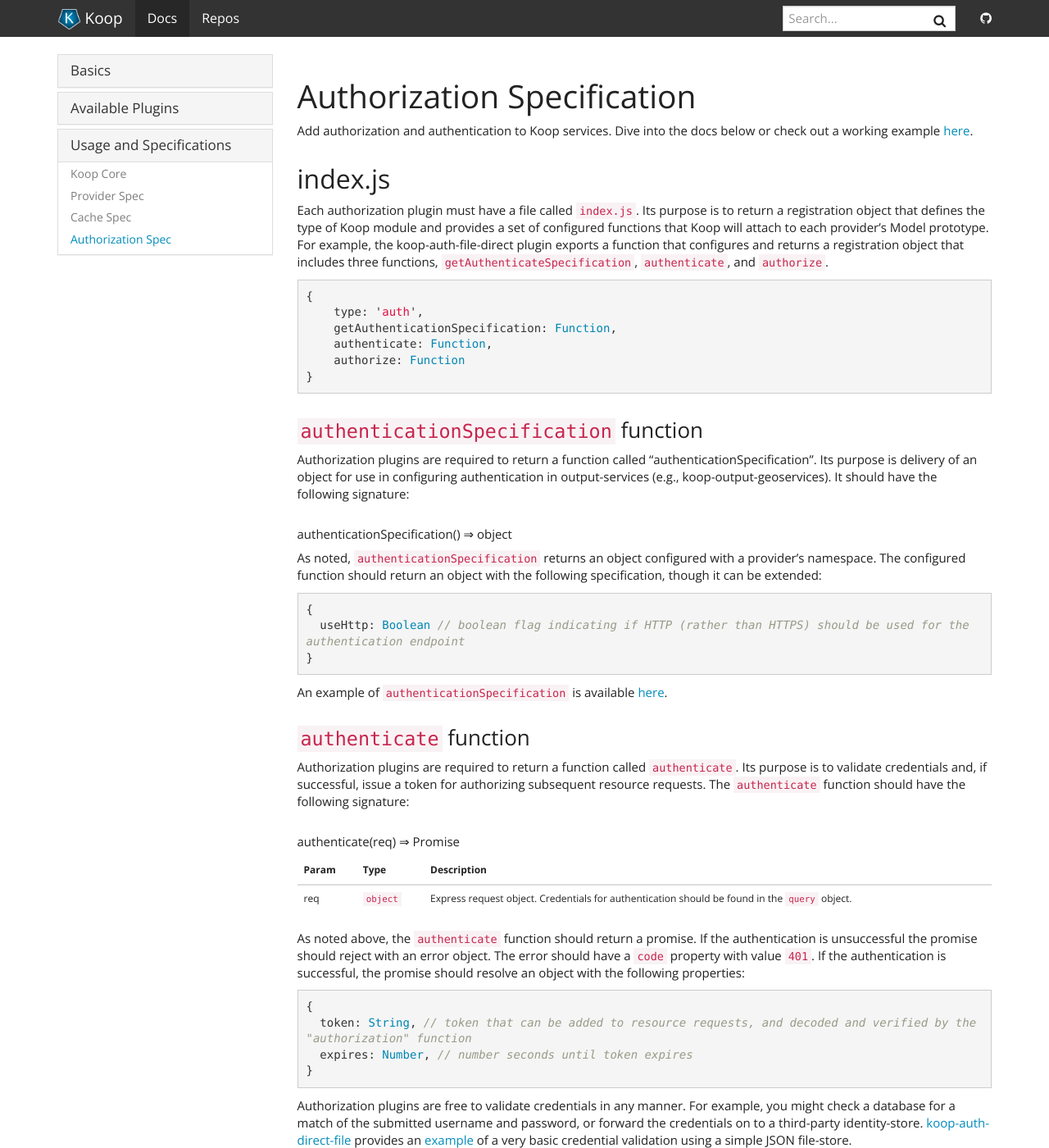
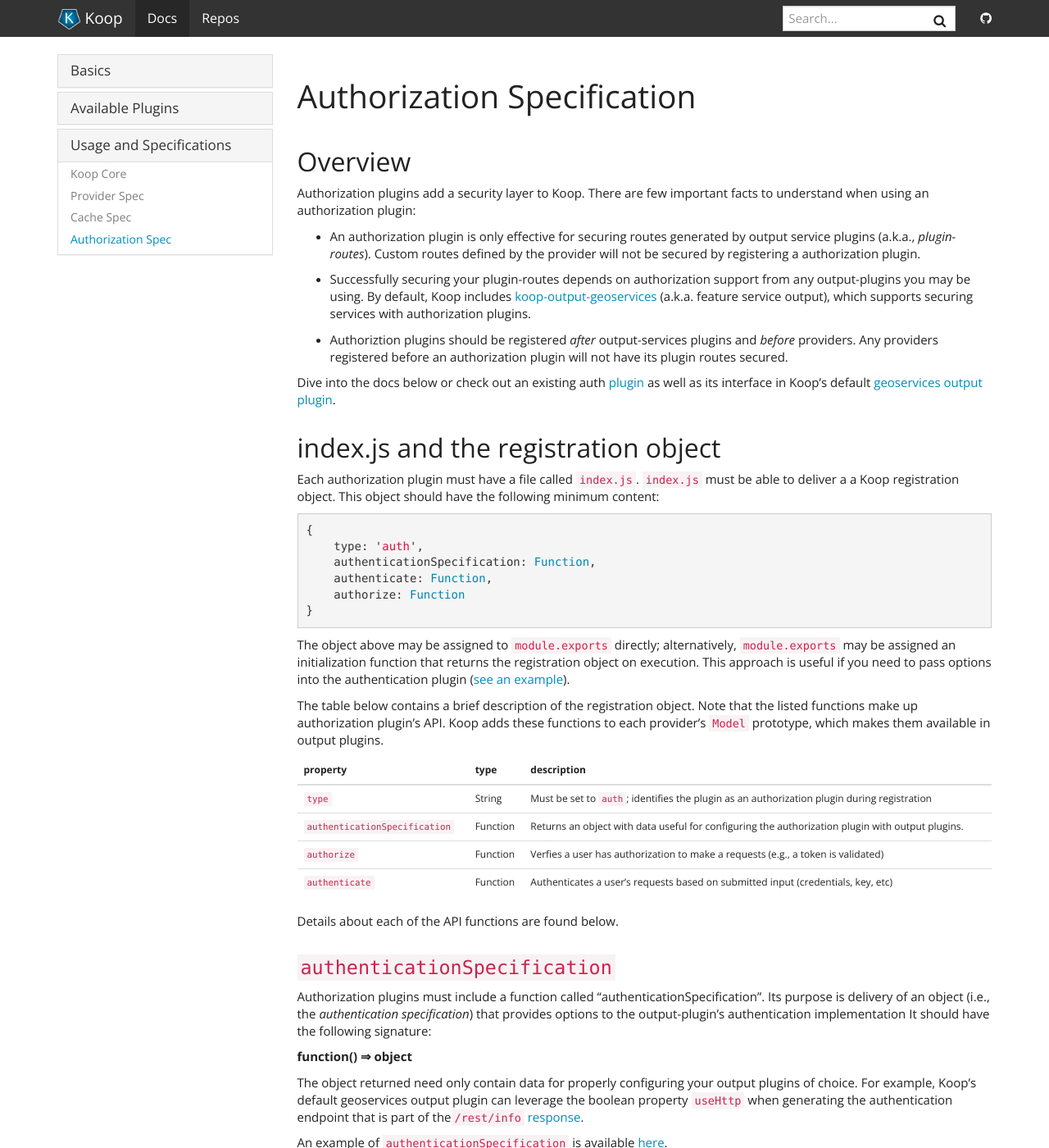
Before and after one commit to koopjs/koopjs.github.io, a Jekyll site: the page built from _docs/usage/authorization.md, in a window 1280 px wide and 1400 px high. Shown: the whole window at 82% size. Built offline with Jekyll 4.4.1, drawn with Linux system fonts in a browser that asks for light colours; nearby versions of some CDN libraries; some of the changed text lies outside the part shown.

Commit message:
Update Authorization Plugin doc.

````diff
--- a/_docs/usage/authorization.md
+++ b/_docs/usage/authorization.md
@@ -3,48 +3,63 @@
 permalink: /docs/usage/authorization
 ---
 
-Add authorization and authentication to Koop services. Dive into the docs below or check out a working example [here](https://github.com/koopjs/koop-auth-direct-file).
+## Overview
 
-## index.js
+Authorization plugins add a security layer to Koop. There are few important facts to understand when using an authorization plugin:
 
-Each authorization plugin must have a file called `index.js`.  Its purpose is to return a registration object that defines the type of Koop module and provides a set of configured functions that Koop will attach to each provider's Model prototype.  For example, the koop-auth-file-direct plugin exports a function that configures and returns a registration object that includes three functions, `getAuthenticateSpecification`, `authenticate`, and `authorize`.
+* An authorization plugin is only effective for securing routes generated by output service plugins (a.k.a., _plugin-routes_).  Custom routes defined by the provider will not be secured by registering a authorization plugin.
+
+* Successfully securing your plugin-routes depends on authorization support from any output-plugins you may be using. By default, Koop includes [koop-output-geoservices](https://github.com/koopjs/koop-output-geoservices) (a.k.a. feature service output), which supports securing services with authorization plugins.
+
+* Authoriztion plugins should be registered _after_ output-services plugins and _before_ providers.  Any providers registered before an authorization plugin will not have its plugin routes secured.
+
+Dive into the docs below or check out an existing auth [plugin](https://github.com/koopjs/koop-auth-direct-file) as well as its interface in Koop's default [geoservices output plugin](https://github.com/koopjs/koop-output-geoservices/blob/master/index.js).
+
+## index.js and the registration object
+
+Each authorization plugin must have a file called `index.js`.  `index.js` must be able to deliver a a Koop registration object.  This object should have the following minimum content:
 
 ```js
 {
     type: 'auth',
-    getAuthenticationSpecification: Function,
+    authenticationSpecification: Function,
     authenticate: Function,
     authorize: Function
 }
 ```
 
-### `authenticationSpecification` function
+The object above may be assigned to `module.exports` directly; alternatively, `module.exports` may be assigned an initialization function that returns the registration object on execution.  This approach is useful if you need to pass options into the authentication plugin ([see an example](https://github.com/koopjs/koop-auth-direct-file/blob/master/src/index.js#L10-L17)).
 
-Authorization plugins are required to return a function called "authenticationSpecification".  Its purpose is delivery of an object for use in configuring authentication in output-services (e.g., koop-output-geoservices). It should have the following signature:
+The table below contains a brief description of the registration object. Note that the listed functions make up authorization plugin's API. Koop adds these functions to each provider's `Model` prototype, which makes them available in output plugins.
 
-##### authenticationSpecification() ⇒ object
+| property | type | description |
+| --- | --- | --- |
+|`type`| String | Must be set to `auth`; identifies the plugin as an authorization plugin during registration |
+|`authenticationSpecification`| Function | Returns an object with data useful for configuring the authorization plugin with output plugins.|
+|`authorize`| Function | Verfies a user has authorization to make a requests (e.g., a token is validated) |
+|`authenticate`|Function| Authenticates a user's requests based on submitted input (credentials, key, etc)|
 
-As noted, `authenticationSpecification` returns an object configured with a provider's namespace. The configured function should return an object with the following specification, though it can be extended:
+Details about each of the API functions are found below.
 
-```js
-{
-  useHttp: Boolean // boolean flag indicating if HTTP (rather than HTTPS) should be used for the authentication endpoint
-}
-```
+### `authenticationSpecification`
+
+Authorization plugins must include a function called "authenticationSpecification".  Its purpose is delivery of an object (i.e., the _authentication specification_) that provides options to the output-plugin's authentication implementation It should have the following signature:
+
+**function() ⇒ object**
+
+The object returned need only contain data for properly configuring your output plugins of choice. For example, Koop's default geoservices output plugin can leverage the boolean property `useHttp` when generating the authentication endpoint that is part of the[`/rest/info` response](https://github.com/koopjs/koop-output-geoservices/blob/master/index.js#L54).
 
 An example of `authenticationSpecification` is available [here](https://github.com/koopjs/koop-auth-direct-file/blob/master/src/index.js#L44-L56).
 
+### `authenticate`
 
-### `authenticate` function
-
-Authorization plugins are required to return a function called `authenticate`.  Its purpose is to validate credentials and, if successful, issue a token for authorizing subsequent resource requests.  The `authenticate` function should have the following signature:
+Authorization plugins must include a function called `authenticate`.  Its purpose is to validate credentials and, if successful, issue a token for authorizing subsequent resource requests.  The `authenticate` function should have the following signature:
 
 ##### authenticate(req) ⇒ Promise
 
 | Param | Type | Description |
 | --- | --- | --- |
 | req | <code>object</code> | Express request object. Credentials for authentication should be found in the `query` object. |
-
 
 As noted above, the `authenticate` function should return a promise. If the authentication is unsuccessful the promise should reject with an error object.  The error should have a `code` property with value `401`. If the authentication is successful, the promise should resolve an object with the following properties:
 
@@ -59,52 +74,41 @@
 
 ### `authorize` function
 
-Authorization plugins are required to implement a function called `authorize`.  It should accept an argument that can be used to verify the request is being made by an authenticated user (e.g., a token granted after successful authentication).  It should have the following function signature:
+Authorization plugins are required to implement a function called `authorize`.  It should accept the Express request object as an argument, which that can be used to verify the request is being made by an authenticated user (e.g., validate a token in the authorization header).  It should have the following function signature:
 
-##### authorize(input) ⇒ Promise
+##### authorize(req) ⇒ Promise
 
 | Param | Type | Description |
 | --- | --- | --- |
-| input | <code>object</code> | Express request object. Query parameter or header should include input (e.g., token) that can be used to prove previously successful authentication |
+| req | <code>object</code> | Express request object. Query parameter or header should include input (e.g., token) that can be used to prove previously successful authentication |
 
 As noted above, the `authorize` function should return a promise. If the authorization is unsuccessful, the promise should reject with an error object.  Successful authorization should allow the promise to resolve. An example of an `authorize` function can be viewed [here](https://github.com/koopjs/koop-auth-direct-file/blob/master/src/index.js#L90-L108).
 
 ### Usage
 
-Usage of an authorization-plugin can be conceptually divided into three parts: (1) configuration, (2) registration with Koop, and (3) use in output-services.  Configuration will be dependent on how the plugin is authored.  For example, with [koop-auth-direct-file](https://github.com/koopjs/koop-auth-direct-file), configuration includes supplying required and or optional arguments and getting a configured response back:
-
-    let auth = require('@koopjs/auth-direct-file')('pass-in-your-secret', `${__dirname}/user-store.json`)
-
-Registration is simply the code that registers the auth-plugin with Koop.
-
-    koop.register(auth)
-
-**During registration, Koop stores a reference to the authorization plugin's functions, and then later adds them to `Model` prototypes during provider registration.  It is therefore essential that authorization plugins get configured and registered prior to all providers.**
-
-Successfully securing your services depends on support from any output-services you may be using. Koop ships with [koop-output-geoservices](https://github.com/koopjs/koop-output-geoservices), and as of version 1.5.1, it supports securing services with authorization plugins that implement the API documented here.  For example, the following snippet demostrates how [koop-output-geoservices](https://github.com/koopjs/koop-output-geoservices) uses the `authorize` function:
+Usage of an authorization-plugin can be conceptually divided into three parts: (1) configuration, (2) registration with Koop, and (3) use in output-services.  An example using  [koop-auth-direct-file](https://github.com/koopjs/koop-auth-direct-file) provides the best illustration of usage.
 
 ```js
-/**
- * Handler for service, layer, and query routes
- * @param {object} req request object
- * @param {object} res response object
- */
-Geoservices.prototype.featureServer = function (req, res) {
-  // Is model configured for token-authorization?
-  if (typeof this.model.authorize === 'function') {
-    this.model.authorize(req.query.token)
-      .then(valid => {
-        // model will be available when this is instantiated with the Koop controller
-        pullDataAndRoute(this.model, req, res)
-      })
-      .catch(err => {
-        if (err.code === 401) FeatureServer.error.authorization(req, res)
-        else res.status(err.code || 500).json({error: err.message})
-      })
-  } else {
-    pullDataAndRoute(this.model, req, res)
-  }
-}
+// Initialize Koop
+const Koop = require('koop')
+const koop = new Koop()
+
+// Koop has already added koop-output-geoservices (i.e. FeatureServer routes) by default
+// Add any other output plugins here
+
+// Configure the auth plugin by executing its exported function with requried args
+const auth = require('@koopjs/auth-direct-file')('pass-in-your-secret', `path/to/identity-store`)
+
+// Register any providers you want to omit from koop auth
+const github = require('@koopjs/provider-github')
+koop.register(github)
+
+// Register the auth plugin
+koop.register(auth)
+
+// Register any providers you want secured by koop auth
+const s3Select = require('@koopjs/provider-s3-select')
+koop.register(s3Select)
 ```
 
-In the above example, the model is inspected for an `authorize` function and if found, executed.  Successful authorization allows the fetching of data to proceed.  Failure leads to a rejection of the request.
+In the above implementation, the authorization plugin would be applied to feature server routes for the S3 Select provider. Note that the routes for the Github provider _would not_ be protected because the auth plugin registration occurs _after_ the Github provider registration.
````
